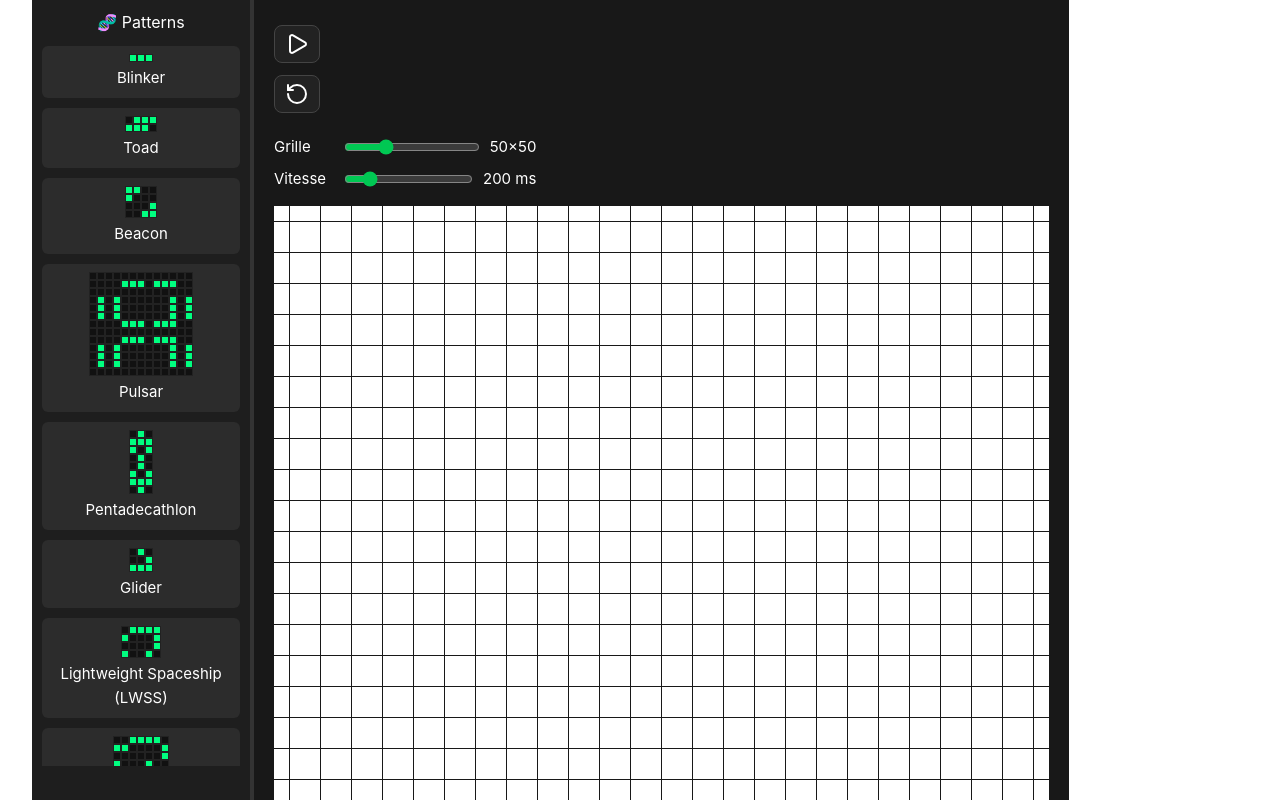
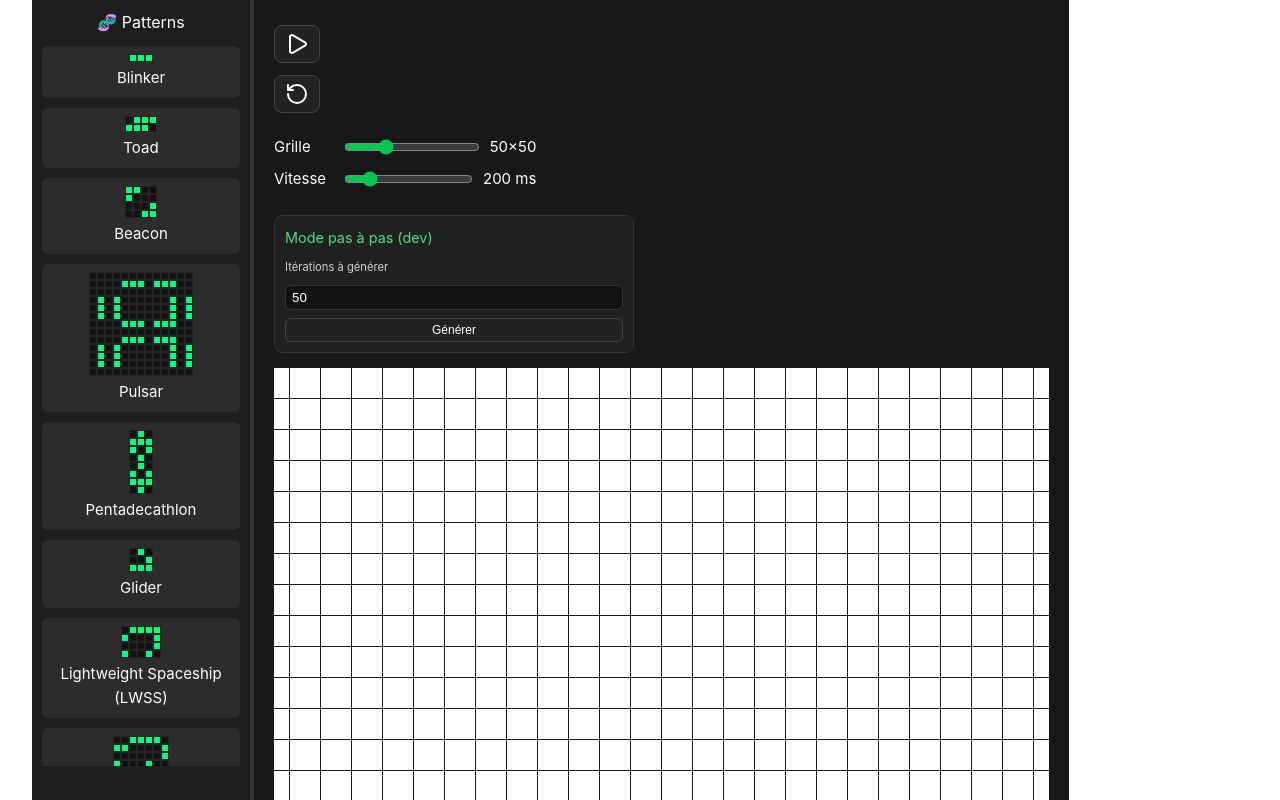
Before and after one commit to QuillG/JeuDeLaVie, a Vue app: page / in a window 1280 px wide. Built offline with nearby package versions, Linux system fonts and the light colour scheme.

Commit message:
Mode pas à pas

```diff
--- a/src/components/GameGrid.vue
+++ b/src/components/GameGrid.vue
@@ -1,5 +1,5 @@
 <script setup>
-import { ref, onUnmounted, watch } from 'vue'
+import { ref, onUnmounted, watch, computed } from 'vue'
 import { Play, Pause, RotateCcw } from 'lucide-vue-next'
 import { GameOfLife } from '../core/gameOfLife'
 import { patterns } from '../core/patterns'
@@ -17,6 +17,22 @@ const cellSize = 15
 const speed = ref(200)
 let game = new GameOfLife(gridSize.value, gridSize.value)
 const grid = ref(game.grid)
+
+// 🟢 Mode pas à pas (dev seulement)
+const isDev = import.meta.env.DEV
+const stepModeEnabled = ref(false)
+const iterations = ref([]) // tableau d'états pré-calculés (chaque état = tableau 2D)
+const iterationCountInput = ref(50)
+const currentIterationIndex = ref(0)
+const generating = ref(false)
+
+// Grille affichée selon le mode
+const displayGrid = computed(() => {
+  if (stepModeEnabled.value) {
+    return iterations.value[currentIterationIndex.value] || []
+  }
+  return grid.value
+})
 
 let interval = null
 const isRunning = ref(false)
@@ -51,6 +67,10 @@ function reset() {
   isRunning.value = false
   game.clear()
   grid.value = [...game.grid]
+  // Reset du mode pas à pas
+  iterations.value = []
+  currentIterationIndex.value = 0
+  stepModeEnabled.value = false
 }
 
 // 🟢 Cliquer sur une cellule
@@ -85,6 +105,10 @@ watch(gridSize, (newSize) => {
   isRunning.value = false
   game = new GameOfLife(newSize, newSize)
   grid.value = game.grid.map(row => [...row]) // ✅ clone proprement chaque ligne
+  // Invalide les itérations pré-calculées
+  iterations.value = []
+  currentIterationIndex.value = 0
+  stepModeEnabled.value = false
 })
 
 // 🟢 Recalcule la vitesse si on modifie le slider
@@ -92,8 +116,67 @@ watch(speed, () => {
   if (isRunning.value) startLoop()
 })
 
+// 🟢 Invalider le mode pas à pas si on change de pattern sélectionné (avant placement)
+watch(() => props.selectedPattern, () => {
+  iterations.value = []
+  currentIterationIndex.value = 0
+  stepModeEnabled.value = false
+})
+
 // 🧹 Nettoyage
 onUnmounted(() => clearInterval(interval))
+
+// 🟢 Génération des itérations (mode pas à pas)
+async function generateIterations() {
+  const count = Number(iterationCountInput.value)
+  if (!Number.isFinite(count) || count <= 0) return
+  generating.value = true
+  stepModeEnabled.value = false
+  iterations.value = []
+  currentIterationIndex.value = 0
+
+  // Clone initial
+  const cloneGrid = (src) => src.map(r => [...r])
+  let tempGame = new GameOfLife(game.rows, game.cols)
+  tempGame.grid = cloneGrid(game.grid)
+  iterations.value.push(cloneGrid(tempGame.grid)) // état initial = itération 0
+
+  for (let i = 0; i < count; i++) {
+    tempGame.nextGeneration()
+    iterations.value.push(cloneGrid(tempGame.grid))
+  }
+
+  stepModeEnabled.value = true
+  generating.value = false
+}
+
+function nextIteration() {
+  if (!stepModeEnabled.value) return
+  if (currentIterationIndex.value < iterations.value.length - 1) {
+    currentIterationIndex.value++
+  }
+}
+
+function prevIteration() {
+  if (!stepModeEnabled.value) return
+  if (currentIterationIndex.value > 0) {
+    currentIterationIndex.value--
+  }
+}
+
+function jumpToIteration(e) {
+  const val = Number(e.target.value)
+  if (!stepModeEnabled.value) return
+  if (Number.isFinite(val) && val >= 0 && val < iterations.value.length) {
+    currentIterationIndex.value = val
+  }
+}
+
+function exitStepMode() {
+  stepModeEnabled.value = false
+  iterations.value = []
+  currentIterationIndex.value = 0
+}
 </script>
 
 <template>
@@ -118,6 +201,48 @@ onUnmounted(() => clearInterval(interval))
           <span>{{ speed }} ms</span>
         </div>
       </div>
+
+      <!-- 🟢 Mode pas à pas (affiché uniquement en dev) -->
+      <div v-if="isDev" class="step-mode">
+        <h3>Mode pas à pas (dev)</h3>
+        <div class="step-config">
+          <label>Itérations à générer</label>
+          <input
+            type="number"
+            min="1"
+            :max="5000"
+            v-model="iterationCountInput"
+            :disabled="generating"
+          />
+          <button @click="generateIterations" :disabled="generating">
+            {{ generating ? 'Génération...' : 'Générer' }}
+          </button>
+          <button v-if="stepModeEnabled" @click="exitStepMode">Fermer</button>
+        </div>
+
+        <div v-if="stepModeEnabled" class="step-navigation">
+          <div class="nav-buttons">
+            <button @click="prevIteration" :disabled="currentIterationIndex === 0">&lt;</button>
+            <button
+              @click="nextIteration"
+              :disabled="currentIterationIndex >= iterations.length - 1"
+            >&gt;</button>
+          </div>
+          <div class="jump">
+            <label>Aller à</label>
+            <input
+              type="number"
+              :min="0"
+              :max="iterations.length - 1"
+              :value="currentIterationIndex"
+              @change="jumpToIteration"
+            />
+          </div>
+          <div class="info">
+            Itération: {{ currentIterationIndex }} / {{ iterations.length - 1 }}
+          </div>
+        </div>
+      </div>
     </div>
 
     <!-- 🟢 Grille -->
@@ -128,7 +253,7 @@ onUnmounted(() => clearInterval(interval))
         gridTemplateRows: `repeat(${gridSize}, ${cellSize}px)`
       }"
     >
-      <template v-for="(row, r) in grid" :key="r">
+      <template v-for="(row, r) in displayGrid" :key="r">
         <div
           v-for="(cell, c) in row"
           :key="`${r}-${c}`"
@@ -205,6 +330,76 @@ onUnmounted(() => clearInterval(interval))
   margin-top: 10px;
 }
 
+.step-mode {
+  margin-top: 12px;
+  background: #202020;
+  padding: 10px;
+  border: 1px solid #333;
+  border-radius: 8px;
+  width: 100%;
+  max-width: 360px;
+  display: flex;
+  flex-direction: column;
+  gap: 10px;
+}
+
+.step-mode h3 {
+  margin: 0;
+  font-size: 0.9rem;
+  color: #4ade80;
+}
+
+.step-config,
+.step-navigation {
+  display: flex;
+  flex-direction: column;
+  gap: 8px;
+}
+
+.step-config label,
+.jump label {
+  font-size: 0.7rem;
+  opacity: 0.8;
+}
+
+.step-config input[type='number'],
+.jump input[type='number'] {
+  background: #111;
+  border: 1px solid #333;
+  color: #fff;
+  padding: 4px 6px;
+  border-radius: 6px;
+  width: 100%;
+}
+
+.step-config button,
+.nav-buttons button,
+.step-navigation button {
+  background: #222;
+  border: 1px solid #444;
+  color: #fff;
+  padding: 4px 8px;
+  border-radius: 6px;
+  cursor: pointer;
+  font-size: 0.75rem;
+}
+
+.step-config button:hover,
+.nav-buttons button:hover,
+.step-navigation button:hover {
+  background: #333;
+}
+
+.nav-buttons {
+  display: flex;
+  gap: 6px;
+}
+
+.info {
+  font-size: 0.7rem;
+  opacity: 0.9;
+}
+
 .slider-group {
   display: flex;
   align-items: center;
```
Also changed, not shown: 1 other file (tests, documents, lock files or other folders).
